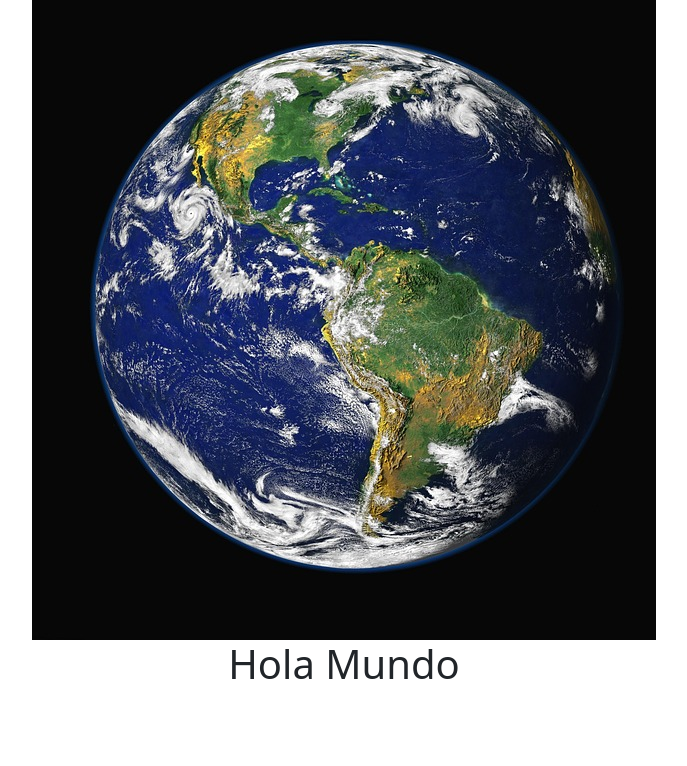
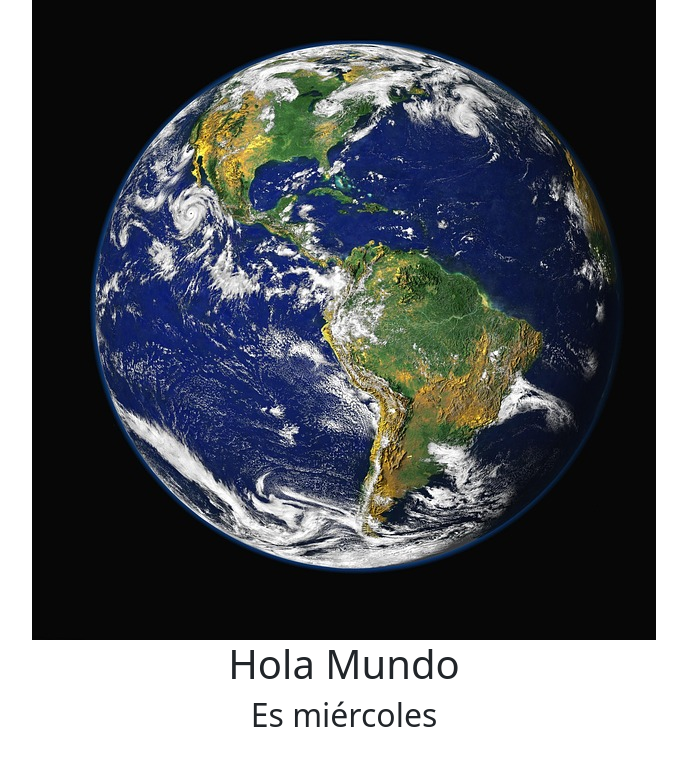
Before and after one commit to akobashikawa/hola-mundo, a plain HTML site: page index.html in a window 1280 px wide. Shown: the whole page, without its empty margins (296-983 px from the left). Drawn offline with nearby package versions, Linux system fonts and the light colour scheme.

Commit message:
Agrego comentario de día

```diff
--- a/index.html
+++ b/index.html
@@ -15,6 +15,7 @@
         <img src="mundo.jpg" alt="Mundo" class="img-fluid">
 
         <h1 class="">Hola Mundo</h1>
+        <h2>Es miércoles</h2>
     </div>
 
 </body>
```
